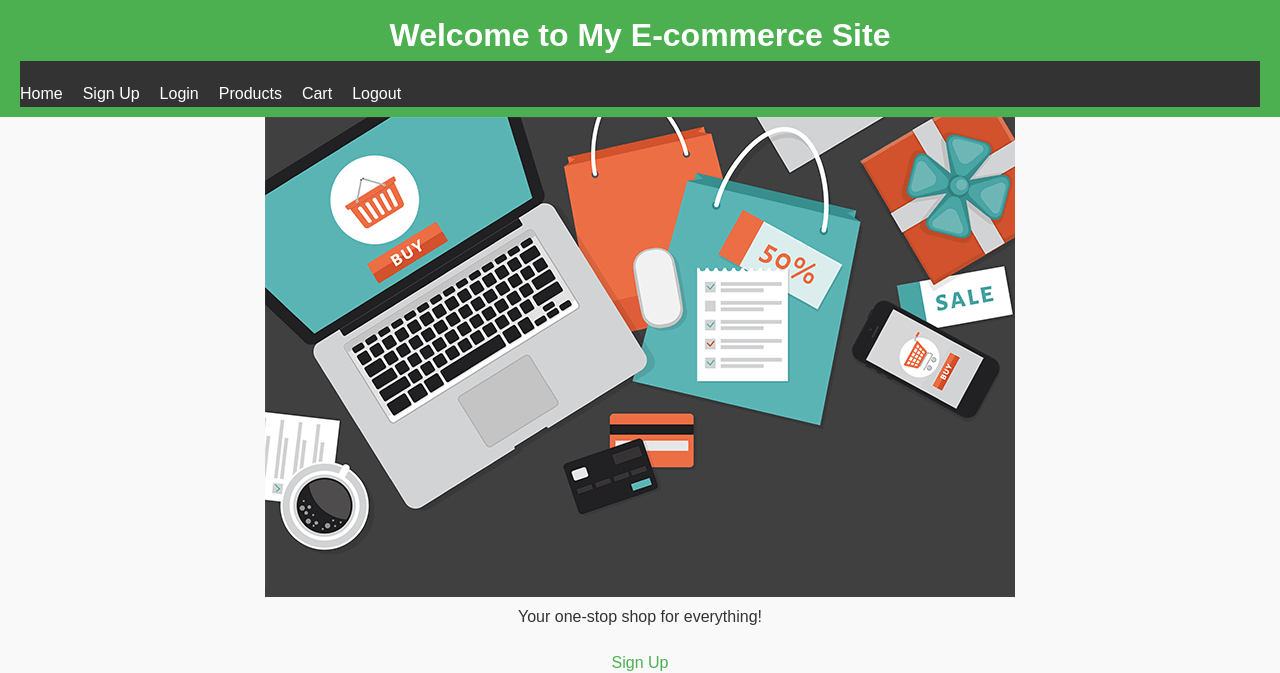
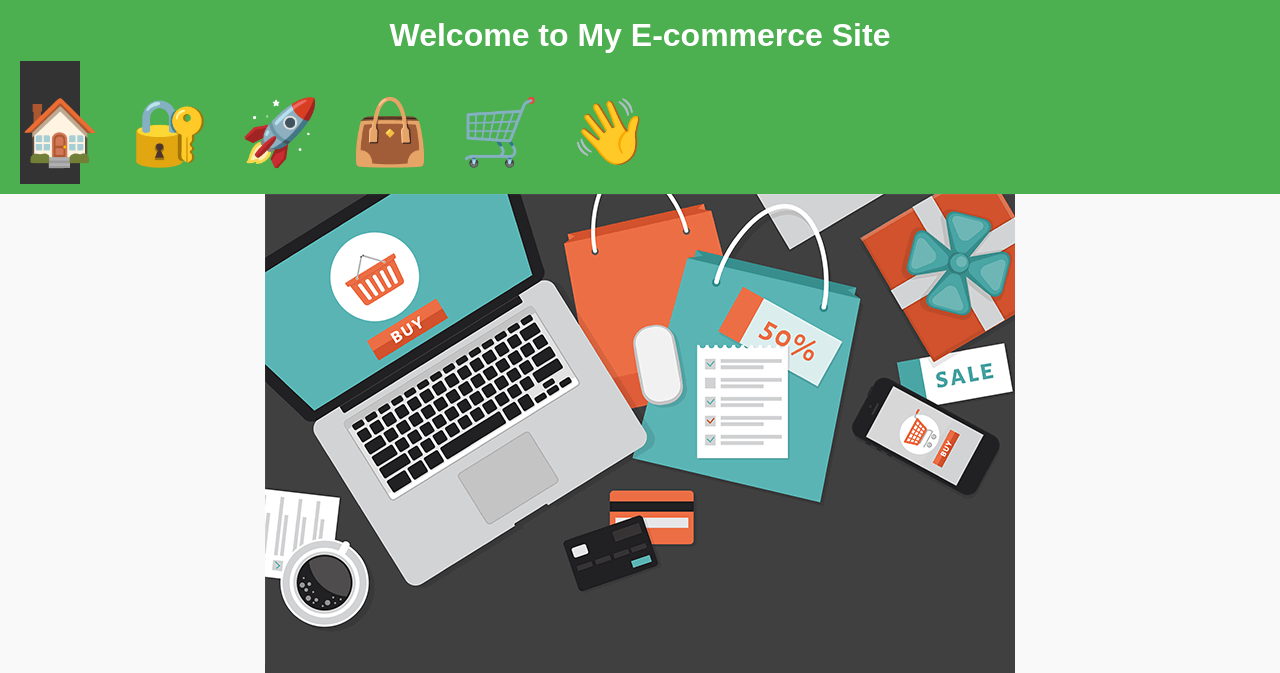
Before and after one commit to sowmyasat0291/Django-Project, a Django app: page / in a window 1280 px wide. Shown: the top 673 px of the page. Run offline with Django 5.2, Linux system fonts and the light colour scheme; parts of the project's set-up code (start-up, migrations or seed data) failed here and were passed over.

Commit message:
Test Commit

```diff
--- a/Ecommerce/Product/static/css/style.css
+++ b/Ecommerce/Product/static/css/style.css
@@ -174,6 +174,8 @@ a:hover {
     padding: 0;
     display: flex;
     background-color: #333;
+    width: 60px; /* Adjust logo width */
+    margin-right: 30px; /* Space between logo and text */
 }
 
 .navbar li {
@@ -183,10 +185,13 @@ a:hover {
 .navbar a {
     text-decoration: none;
     color: white; /* Adjust link color */
+    width: 60px; /* Adjust logo width */
+    margin-right: 30px; /* Space between logo and text */
+    font-size: 2em; /* Increase icon size */
 }
 
-.navbar span {
-    font-size: 1.5em; /* Adjust icon size */
+.navbar .icon {
+    font-size: 2em; /* Increase icon size */
     margin-right: 5px; /* Space between icon and text */
 }
 
--- a/Ecommerce/Product/templates/base_generic.html
+++ b/Ecommerce/Product/templates/base_generic.html
@@ -12,12 +12,12 @@
         <h1>Welcome to My E-commerce Site</h1>
         <nav>
             <ul class="navbar">
-                <li><a href="{% url 'index' %}">Home</a></li>
-                <li><a href="{% url 'signup' %}">Sign Up</a></li>
-                <li><a href="{% url 'login' %}">Login</a></li>
-                <li><a href="{% url 'product_list' %}">Products</a></li>
-                <li><a href="{% url 'cart' %}">Cart</a></li>
-                <li><a href="{% url 'logout' %}">Logout</a></li>
+                <li><a href="{% url 'index' %}"><span class="icon">🏠</span></a></li>
+                <li><a href="{% url 'signup' %}"><span class="icon">🔐</span></a></li>
+                <li><a href="{% url 'login' %}"><span class="icon">🚀</span></a></li>
+                <li><a href="{% url 'product_list' %}"><span class="icon">👜</span></a></li>
+                <li><a href="{% url 'cart' %}"><span class="icon">🛒</span></a></li>
+                <li><a href="{% url 'logout' %}"><span class="icon">👋</span></a></li>
             </ul>
         </nav>
     </header>
--- a/Ecommerce/Product/templates/products/product_list.html
+++ b/Ecommerce/Product/templates/products/product_list.html
@@ -24,6 +24,7 @@
             <img src="{{ product.banner.url }}" alt="{{ product.name }} Image" class="product-image">
             {% endif %}
             <h2 class="product-name">{{ product.name }}</h2>
+            <p class="product-description">{{ product.description }}</p>
             <p class="product-price">₹{{ product.price }}</p>
             <div class="product-actions">
                 <form action="{% url 'update_product' product.pk %}" method="get">
```
